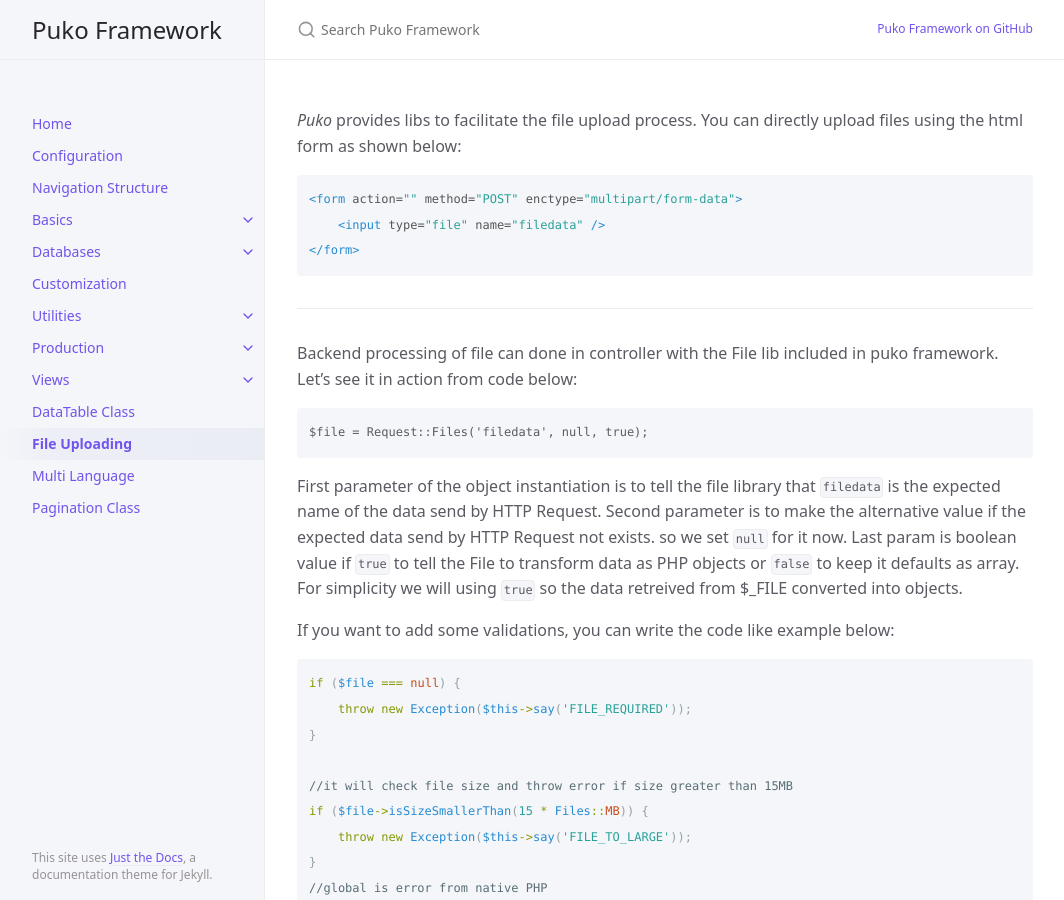
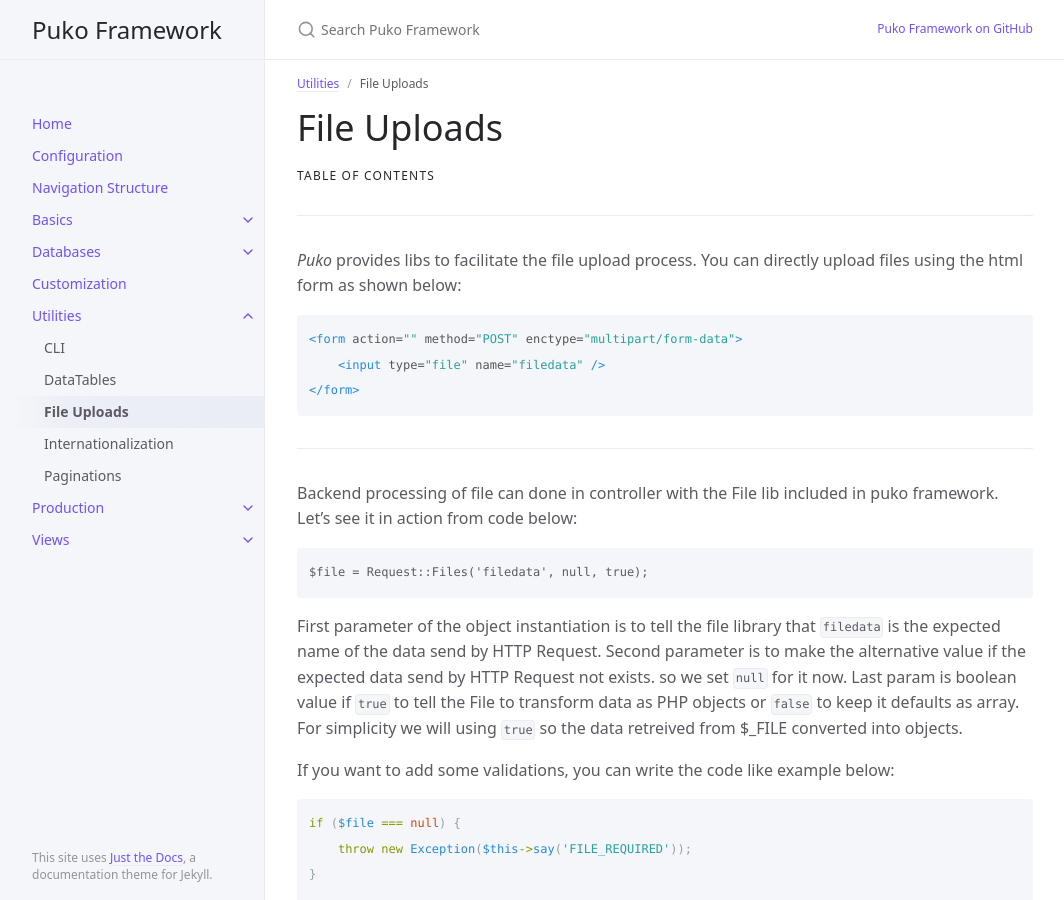
Before and after one commit to pukoframework/pukoframework.github.io, a Jekyll site: the page built from docs/utilities/file-upload.md, in a window 1280 px wide and 900 px high. Shown: the whole window, without its empty margins (107-1171 px from the left). Built offline with Jekyll 4.4.1, drawn with Linux system fonts in a browser that asks for light colours; our own code applies the rules of GitHub Pages for plain Markdown files.

Commit message:
update TOC on new page

```diff
--- a/docs/utilities/file-upload.md
+++ b/docs/utilities/file-upload.md
@@ -1,7 +1,19 @@
 ---
-title: File Uploading
-category: Plugins
-order: 1
+layout: default
+title: File Uploads
+parent: Utilities
+nav_order: 3
+---
+
+# File Uploads
+{: .no_toc }
+
+## Table of contents
+{: .no_toc .text-delta }
+
+1. TOC
+{:toc}
+
 ---
 
 *Puko* provides libs to facilitate the file upload process.
```
Also changed, not shown: docs/production/server.md (+11 -0 lines), docs/utilities/datatables.md (+15 -3 lines), docs/utilities/internationalization.md (+15 -3 lines), docs/utilities/pagination.md (+15 -3 lines).
